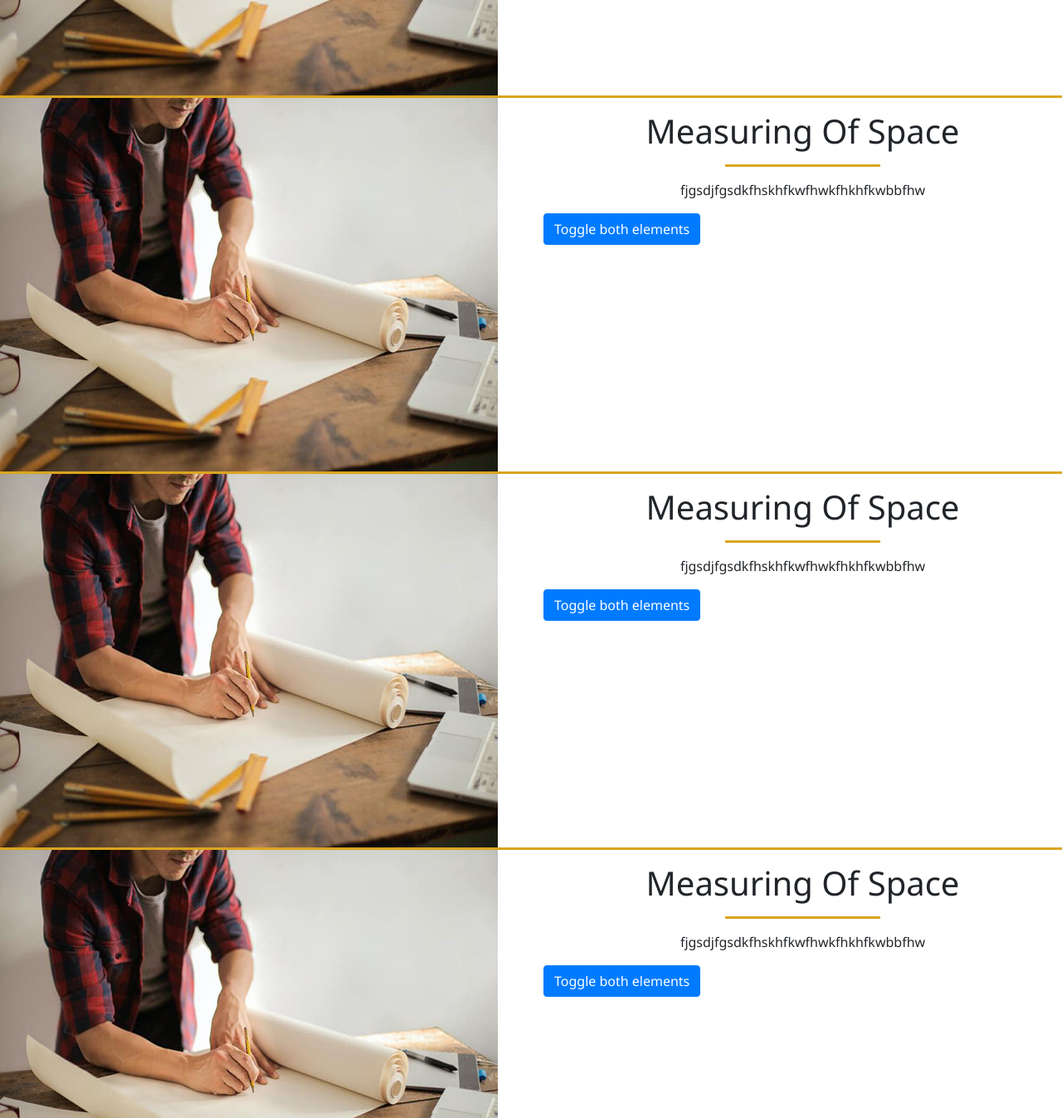
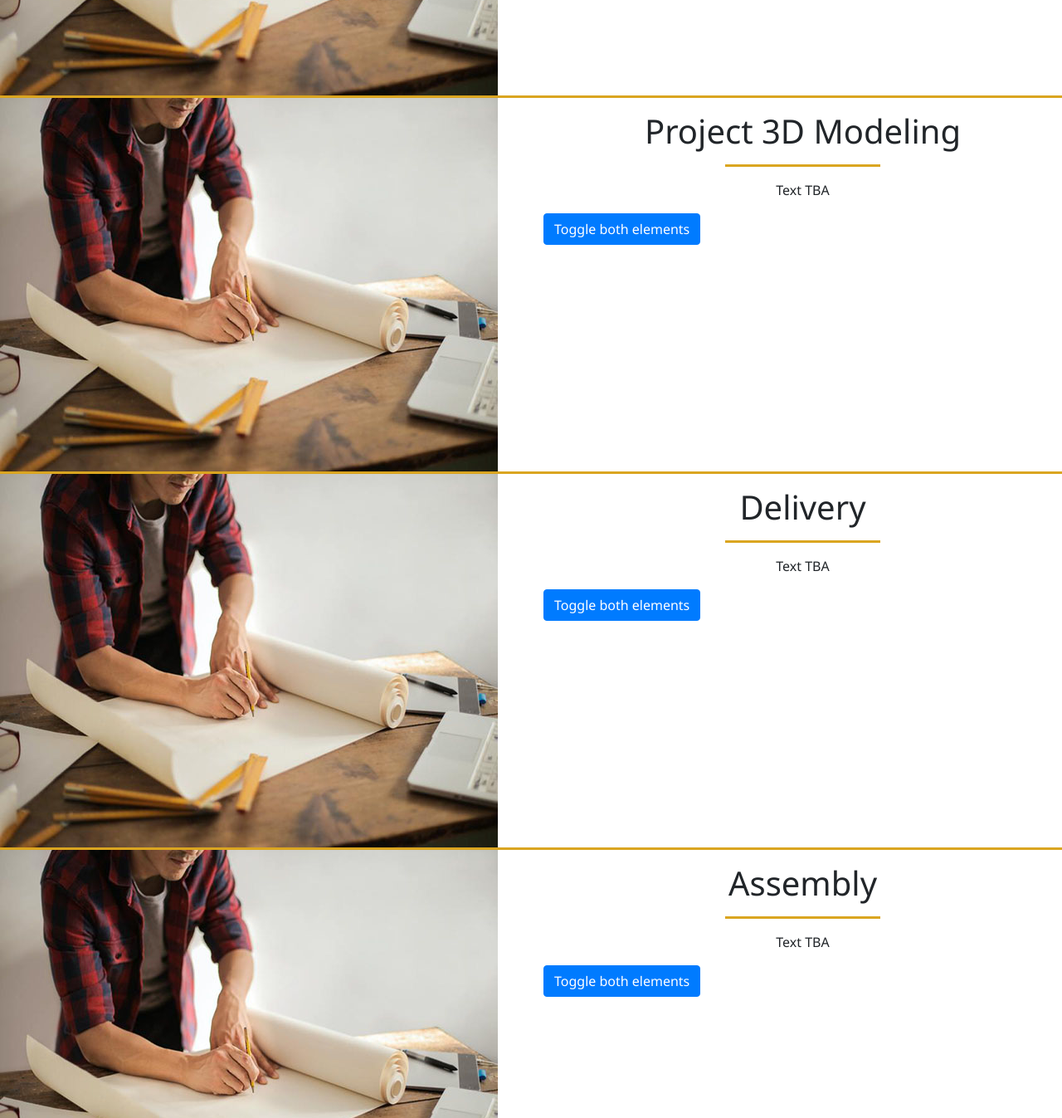
Before and after one commit to Code-Institute-Submissions/max-product, a plain HTML site: page services.html in a window 1280 px wide. Shown: the part 420-1767 px from the top of the page at 83% size. Drawn offline with nearby package versions, Linux system fonts and the light colour scheme.

Commit message:
Edited text.

```diff
--- a/services.html
+++ b/services.html
@@ -91,9 +91,9 @@
         </div>
         <div class="col-md-6">
             <div class="text-center">
-                <h1>Measuring Of Space</h1>
+                <h1>Project 3D Modeling</h1>
                 <hr>
-                <p>fjgsdjfgsdkfhskhfkwfhwkfhkhfkwbbfhw</p>
+                <p>Text TBA</p>
             </div>
             <p>
 
@@ -126,9 +126,9 @@
         </div>
         <div class="col-md-6">
             <div class="text-center">
-                <h1>Measuring Of Space</h1>
+                <h1>Delivery</h1>
                 <hr>
-                <p>fjgsdjfgsdkfhskhfkwfhwkfhkhfkwbbfhw</p>
+                <p>Text TBA</p>
             </div>
             <p>
 
@@ -161,9 +161,9 @@
         </div>
         <div class="col-md-6">
             <div class="text-center">
-                <h1>Measuring Of Space</h1>
+                <h1>Assembly</h1>
                 <hr>
-                <p>fjgsdjfgsdkfhskhfkwfhwkfhkhfkwbbfhw</p>
+                <p>Text TBA</p>
             </div>
             <p>
 
```
Also changed, not shown: about.html (+1 -1 lines).
